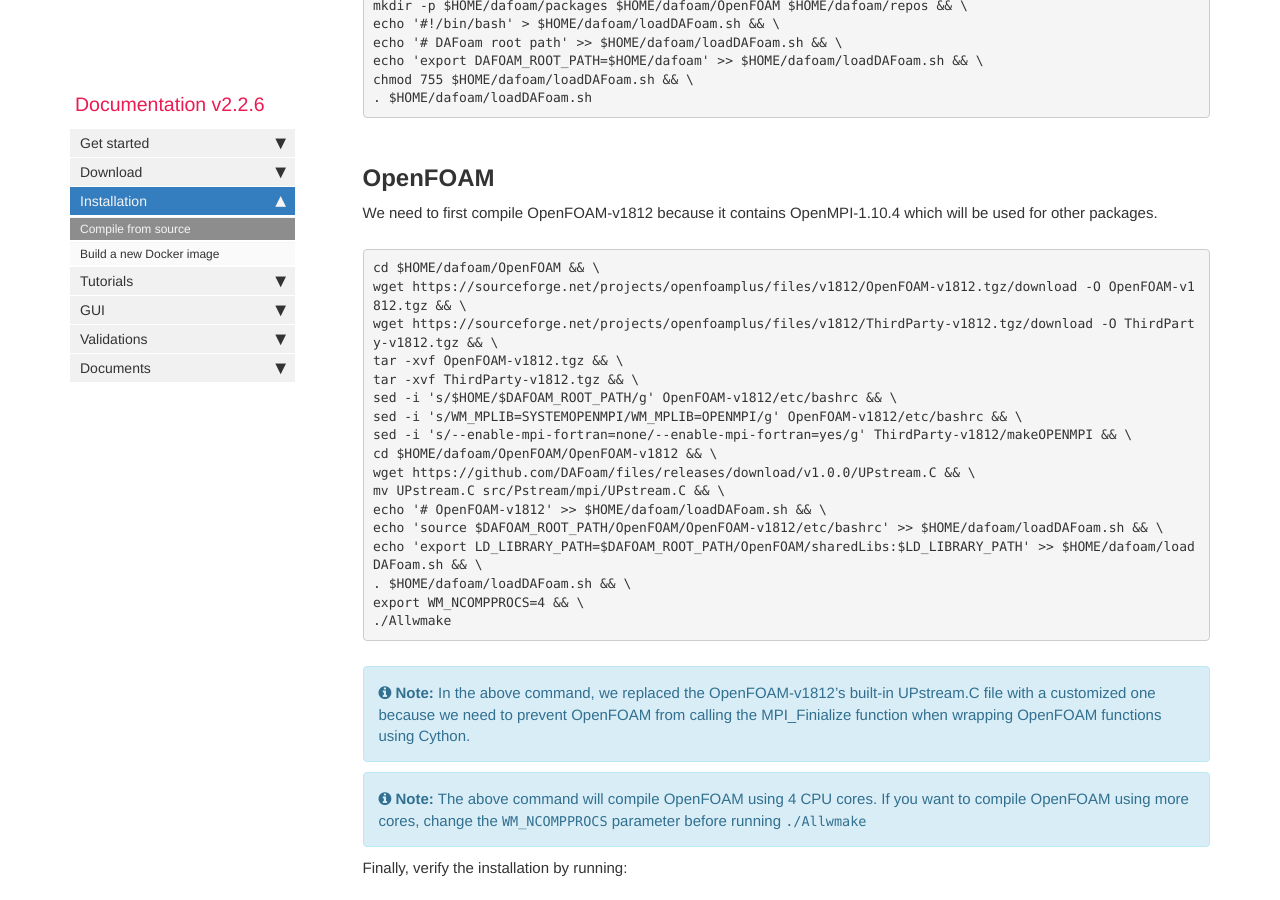
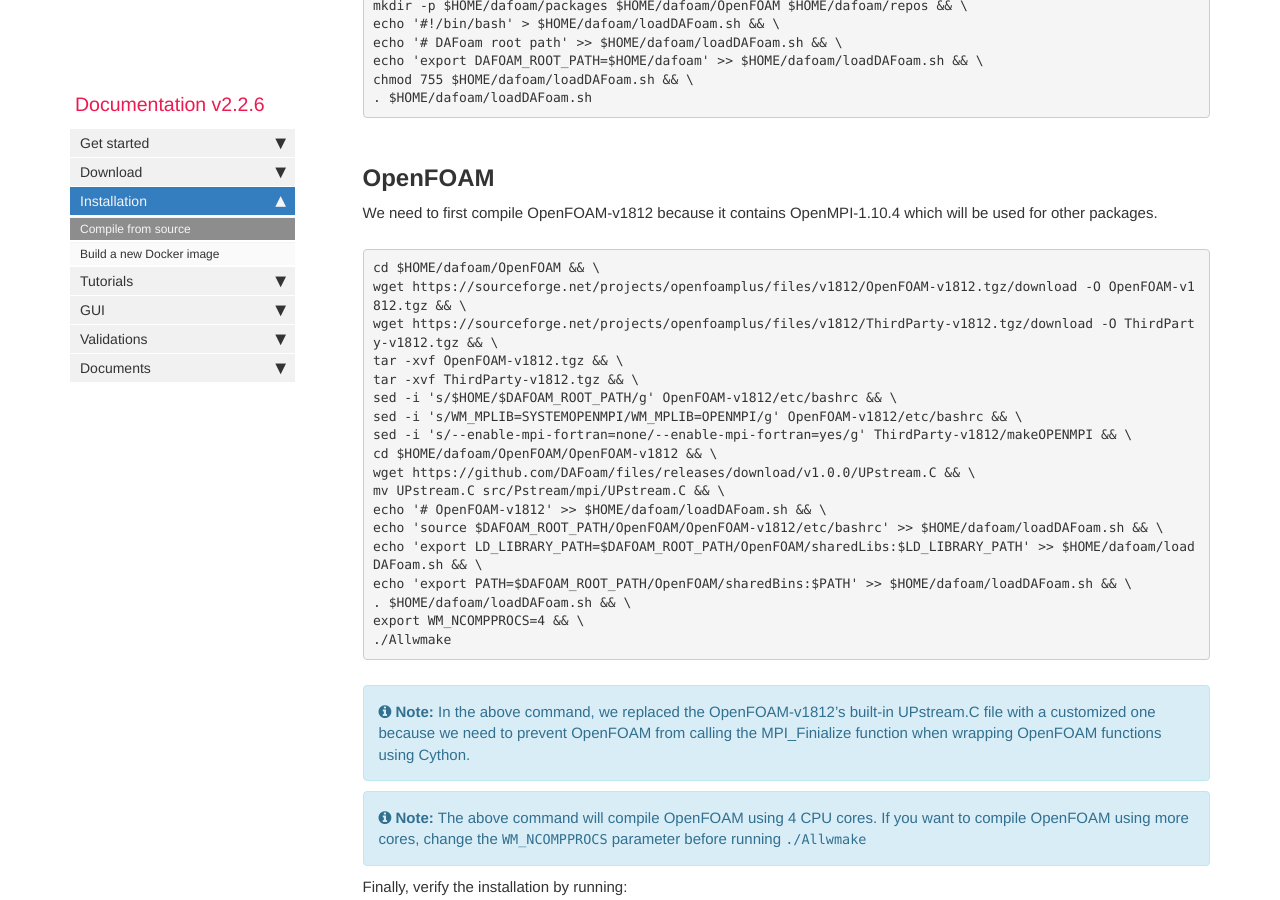
Before and after one commit to DAFoam/DAFoam.github.io, a Jekyll site: the page built from pages/mydoc/mydoc_installation_source.md, in a window 1280 px wide and 900 px high, scrolled down 1350 px. Built offline with Jekyll 4.4.1, drawn with Linux system fonts in a browser that asks for light colours; comment, search, counter and statistics services are not loaded; some of the changed text lies outside the part shown.

Commit message:
content update

```diff
--- a/pages/mydoc/mydoc_installation_source.md
+++ b/pages/mydoc/mydoc_installation_source.md
@@ -60,6 +60,7 @@ mv UPstream.C src/Pstream/mpi/UPstream.C && \
 echo '# OpenFOAM-v1812' >> $HOME/dafoam/loadDAFoam.sh && \
 echo 'source $DAFOAM_ROOT_PATH/OpenFOAM/OpenFOAM-v1812/etc/bashrc' >> $HOME/dafoam/loadDAFoam.sh && \
 echo 'export LD_LIBRARY_PATH=$DAFOAM_ROOT_PATH/OpenFOAM/sharedLibs:$LD_LIBRARY_PATH' >> $HOME/dafoam/loadDAFoam.sh && \
+echo 'export PATH=$DAFOAM_ROOT_PATH/OpenFOAM/sharedBins:$PATH' >> $HOME/dafoam/loadDAFoam.sh && \
 . $HOME/dafoam/loadDAFoam.sh && \
 export WM_NCOMPPROCS=4 && \
 ./Allwmake
@@ -300,6 +301,7 @@ export LD_LIBRARY_PATH=$LD_LIBRARY_PATH:$CGNS_HOME/lib
 # OpenFOAM-v1812
 source $DAFOAM_ROOT_PATH/OpenFOAM/OpenFOAM-v1812/etc/bashrc
 export LD_LIBRARY_PATH=$DAFOAM_ROOT_PATH/OpenFOAM/sharedLibs:$LD_LIBRARY_PATH
+export PATH=$DAFOAM_ROOT_PATH/OpenFOAM/sharedBins:$PATH
 </pre>
 
 ## **Compile DAFoam with automatic differentiation (optional)**
```
